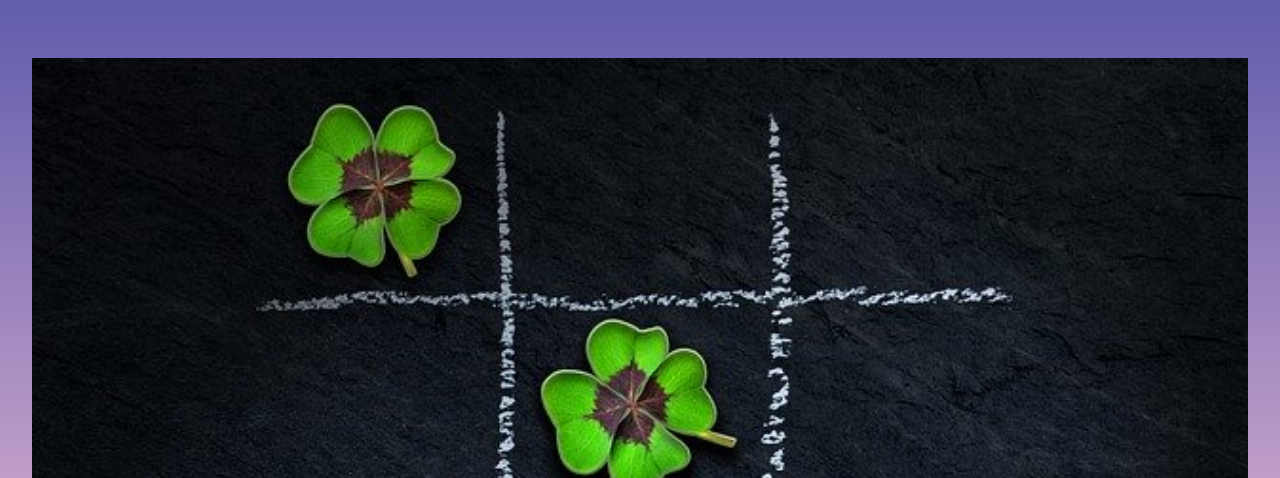
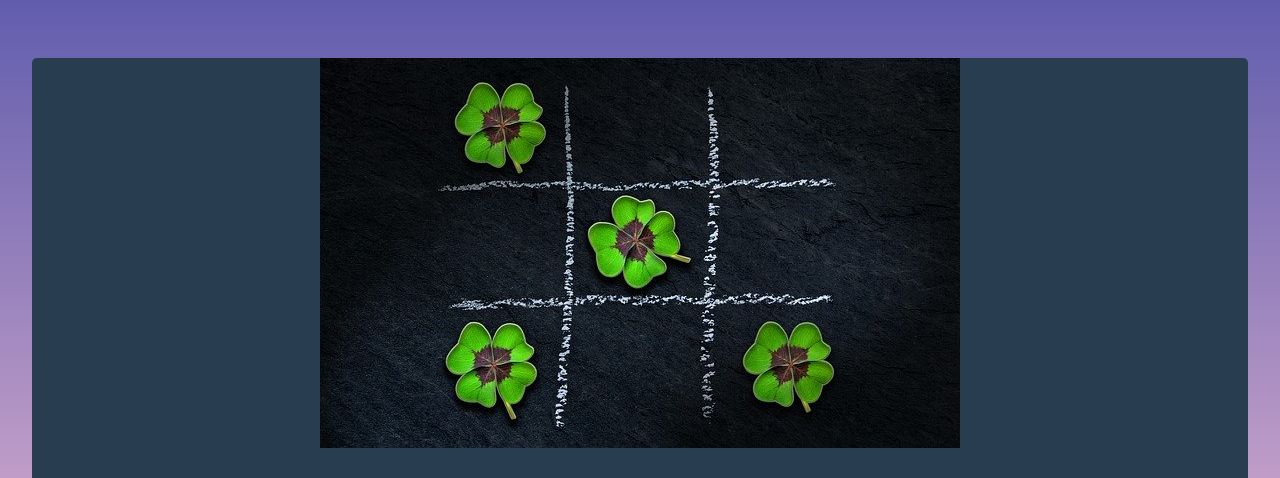
Before and after one commit to Tynusak/piskvorky, a plain HTML site: page index.html in a window 1280 px wide. Shown: the top 478 px of the page. Drawn offline with Linux system fonts and the light colour scheme.

Commit message:
téměř ready, jen media queries jsou v komentech - třeba dořešit

```diff
--- a/style.css
+++ b/style.css
@@ -24,20 +24,23 @@ body {
   display: flex;
   flex-direction: column;
   justify-content: flex-start;
-  align-items: stretch;
   margin-top: 50px;
   margin-bottom: 200px;
-  border-top-left-radius: 3%;
-  border-top-right-radius: 3%;
+  border-top-left-radius: 5px;
+  border-top-right-radius: 5px;
+  overflow: hidden;
 }
 
+img {
+  max-width: 100%;
+}
 .picture {
   flex-shrink: 0;
-  border-top-left-radius: 3%;
-  border-top-right-radius: 3%;
+  width: 100%;
 }
-img {
-  width: 100%;
+figure {
+  margin-left: 4%;
+  margin-right: 4%;
 }
 figcaption {
   font-style: italic;
@@ -67,12 +70,15 @@ p {
 ol {
   text-align: left;
   margin: 8%;
-
   line-height: 150%;
 }
 
 li {
   margin-bottom: 1em;
+}
+.rules_all_pictures {
+  display: flex;
+  flex-wrap: wrap;
 }
 
 button {
@@ -98,3 +104,18 @@ button {
   background-color: #0090e9;
   cursor: pointer;
 }
+
+/* @media (min-width: 700px) {
+  .container {
+    width: 90vw;
+  }
+
+  figure {
+    width: 50%;
+  }
+}
+@media (min-width: 950px) {
+  .container {
+    width: 50vw;
+  }
+} */
```
Also changed, not shown: pravidla.html (+1 -1 lines).
